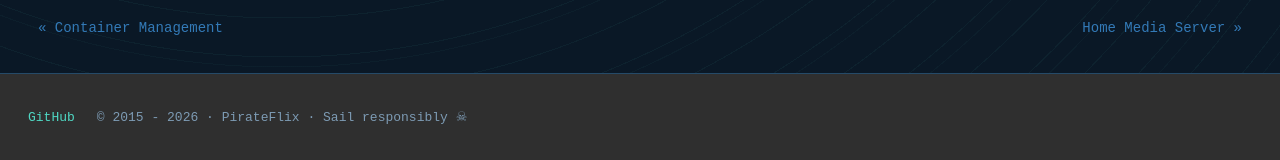
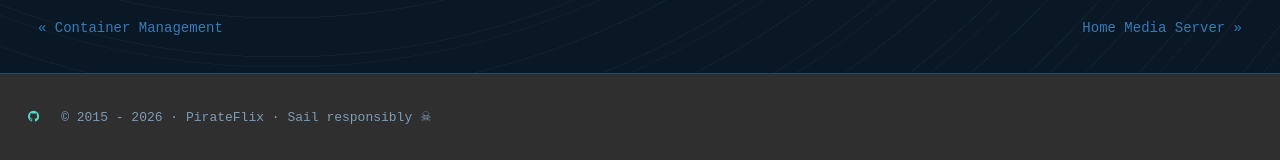
Before and after one commit to SanguPackage/htpc, a Jekyll site: the page built from _posts/2020-07-18-home-media-server-docker-compose.md, in a window 1280 px wide and 1265 px high. Shown: the part 1102-1262 px from the top of the window. Built offline with Jekyll 4.4.1, drawn with Linux system fonts in a browser that asks for light colours.

Commit message:
Use GitHub icon in footer instead of text link

```diff
--- a/_includes/pirate/footer.html
+++ b/_includes/pirate/footer.html
@@ -1,6 +1,6 @@
 <footer class="pf-footer">
   <div class="wrap">
-    <a href="https://github.com/SanguPackage/htpc">GitHub</a>
+    <a href="https://github.com/SanguPackage/htpc" aria-label="GitHub"><i class="fa fa-github"></i></a>
     <span>© 2015 - {{ site.time | date: '%Y' }} · PirateFlix · Sail responsibly ☠</span>
   </div>
 </footer>
```
